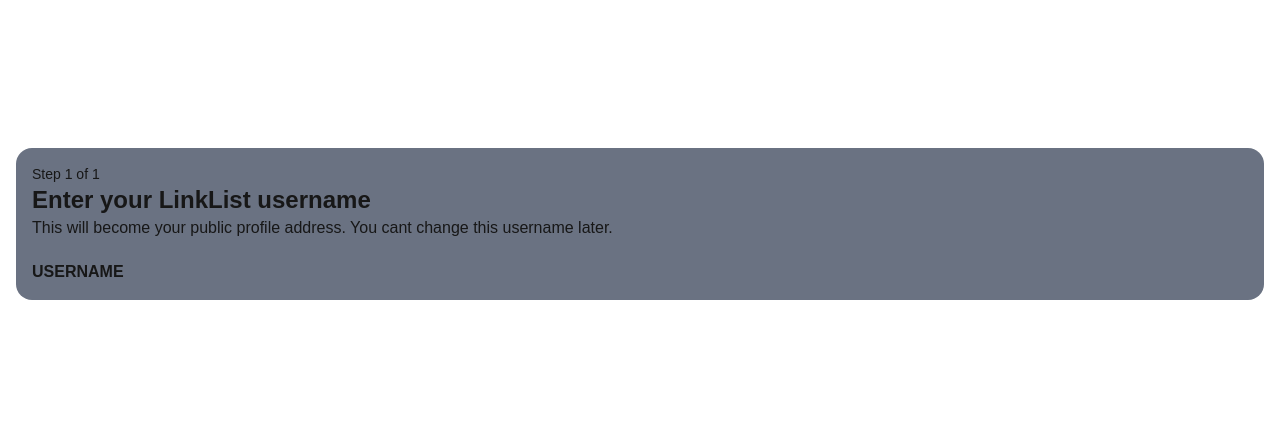
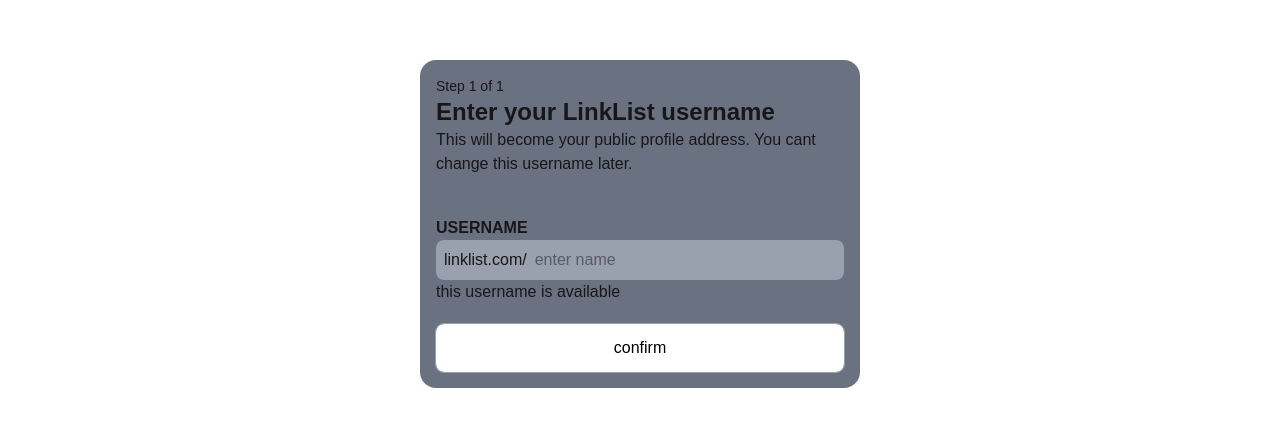
Before and after one commit to Wise-394/LinkList, a Next.js app in the folder client/: page /onboarding in a window 1280 px wide. Shown: the part 176-602 px from the top of the page. Built offline with nearby package versions, Linux system fonts and the light colour scheme.

Commit message:
feat: enhance OnBoarding component with username input and confirm button

```diff
--- a/client/src/app/onboarding/page.tsx
+++ b/client/src/app/onboarding/page.tsx
@@ -1,14 +1,34 @@
+"use client";
+import { Button } from "@/components/ui/button";
 export default function OnBoarding() {
   return (
     <div className="flex flex-1 items-center justify-center p-4">
-      <main className="w-full rounded-2xl bg-gray-500 p-4">
+      <main className="w-full max-w-110 rounded-2xl bg-gray-500 p-4">
         <p className="text-sm">Step 1 of 1</p>
         <h1 className="text-2xl font-bold">Enter your LinkList username</h1>
         <p>
           This will become your public profile address. You cant change this
           username later.
         </p>
-        <p className="mt-5 font-bold">USERNAME</p>
+        <div className="mt-5 flex flex-col">
+          <label htmlFor="password" className="mt-5 font-bold">
+            USERNAME
+          </label>
+          <div className="text-1xl flex w-full gap-2 rounded-lg bg-gray-400 p-2">
+            <p>linklist.com/</p>
+            <input
+              type="text"
+              name="username"
+              id="username"
+              placeholder="enter name"
+              className="flex-1"
+            />
+          </div>
+          <p>this username is available</p>
+          <div className="mt-5">
+            <Button label="confirm" onClick={() => {}} />
+          </div>
+        </div>
       </main>
     </div>
   );
--- /dev/null
+++ b/client/src/components/ui/button.tsx
@@ -0,0 +1,17 @@
+// components/ui/buttonWithIcon.tsx
+"use client";
+interface Props {
+  label: string;
+  onClick: () => void;
+}
+
+export function Button({ label, onClick }: Props) {
+  return (
+    <button
+      onClick={onClick}
+      className="flex w-full flex-row items-center justify-center gap-2 rounded-lg bg-white p-3 text-black outline-1 outline-gray-400"
+    >
+      <p>{label}</p>
+    </button>
+  );
+}
```
